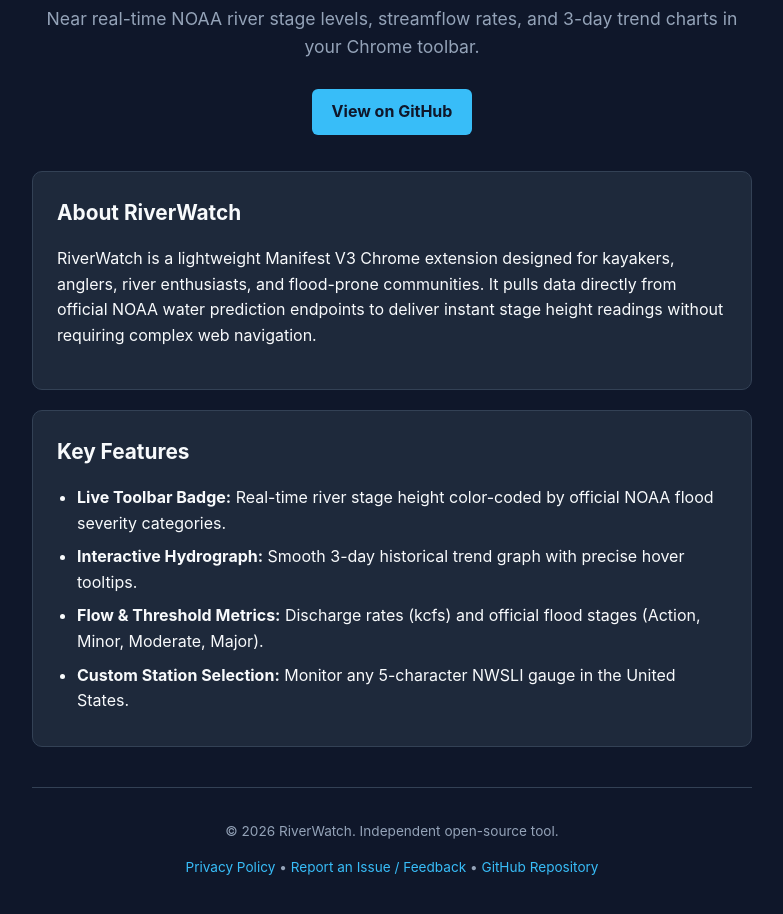
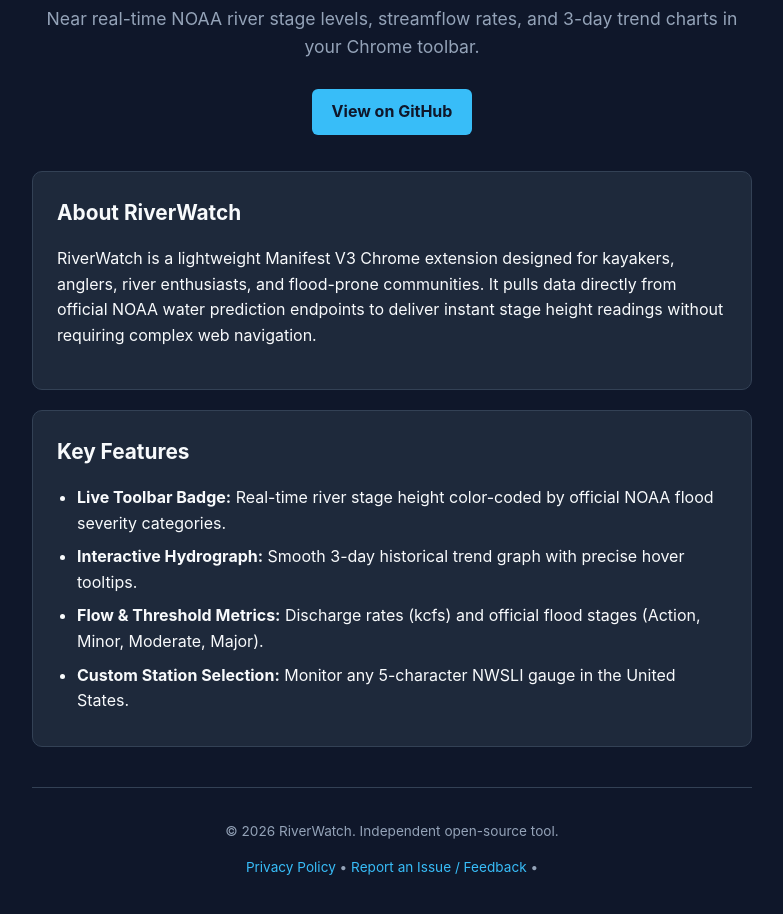
Before and after one commit to MrJordanRoth/RiverWatch-site, a plain HTML site: page index.html in a window 1280 px wide. Shown: the part 130-1044 px from the top of the page, without its empty margins (248-1031 px from the left). Drawn offline with Linux system fonts and the light colour scheme.

Commit message:
Remove GitHub Repository link from footer
Removed GitHub Repository link from footer.

```diff
--- a/index.html
+++ b/index.html
@@ -134,7 +134,6 @@
       <p>
         <a href="PRIVACY.md">Privacy Policy</a> &bull;
         <a href="https://github.com/MrJordanRoth/RiverWatch-site/issues" target="_blank" rel="noopener noreferrer">Report an Issue / Feedback</a> &bull;
-        <a href="https://mrjordanroth.github.io/RiverWatch-site/" target="_blank" rel="noopener noreferrer">GitHub Repository</a>
       </p>
     </footer>
   </div>
```
